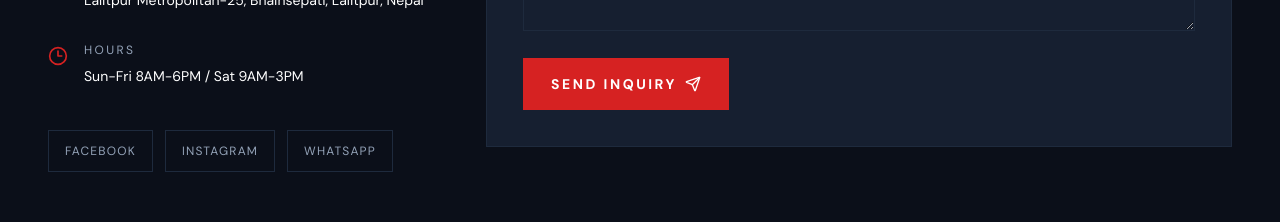
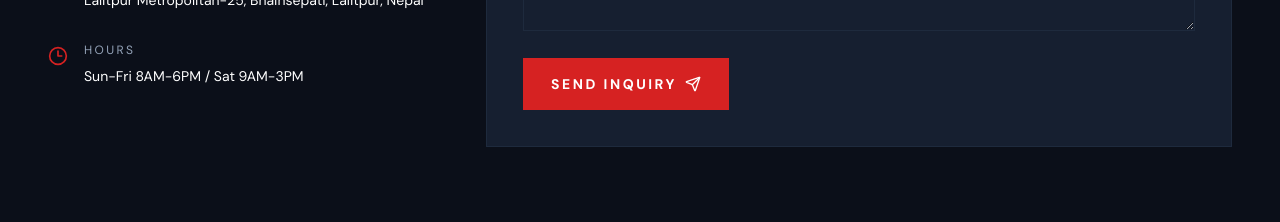
Before and after one commit to Sudin1010/GenuineSuppliers, a Next.js app: page /contact in a window 1280 px wide. Shown: the part 980-1202 px from the top of the page. Built offline with nearby package versions, Linux system fonts and the light colour scheme.

Commit message:
Refactor contact page by removing social links
Removed social media links section and updated Google Maps iframe source.

```diff
--- a/app/contact/page.tsx
+++ b/app/contact/page.tsx
@@ -50,13 +50,6 @@ export default function ContactPage({ searchParams }: ContactPageProps) {
                 </div>
               ))}
             </div>
-            <div className="mt-10 flex gap-3">
-              {["Facebook", "Instagram", "WhatsApp"].map((social) => (
-                <a key={social} href="#" className="border border-brand-border px-4 py-3 text-xs uppercase tracking-widest text-brand-muted transition hover:border-brand-red hover:text-brand-red">
-                  {social}
-                </a>
-              ))}
-            </div>
           </div>
           <div id="contact-form">
           <ContactForm initialSubject={searchParams.subject} />
@@ -67,7 +60,7 @@ export default function ContactPage({ searchParams }: ContactPageProps) {
         <div className="overflow-hidden border border-brand-border bg-brand-card p-2">
           <iframe
             title="Bhainsepati, Lalitpur map"
-            src="https://maps.google.com/maps?q=27.6588,85.3247&z=15&output=embed"
+            src="https://www.google.com/maps/embed?pb=!1m18!1m12!1m3!1d3534.086404902887!2d85.3049762!3d27.6527983!2m3!1f0!2f0!3m2!1i1024!2i768!4f13.1!3m3!1m2!1s0x39eb17003b4f6415%3A0xb23173d5f281588e!2sGenuine%20Suppliers%20%26%20Buillders%20Pvt.Ltd.!5e0!3m2!1sen!2snp!4v1779682959068!5m2!1sen!2snp"
             className="h-[390px] w-full border-0 grayscale contrast-125 invert-[0.9]"
             loading="lazy"
           />
```
